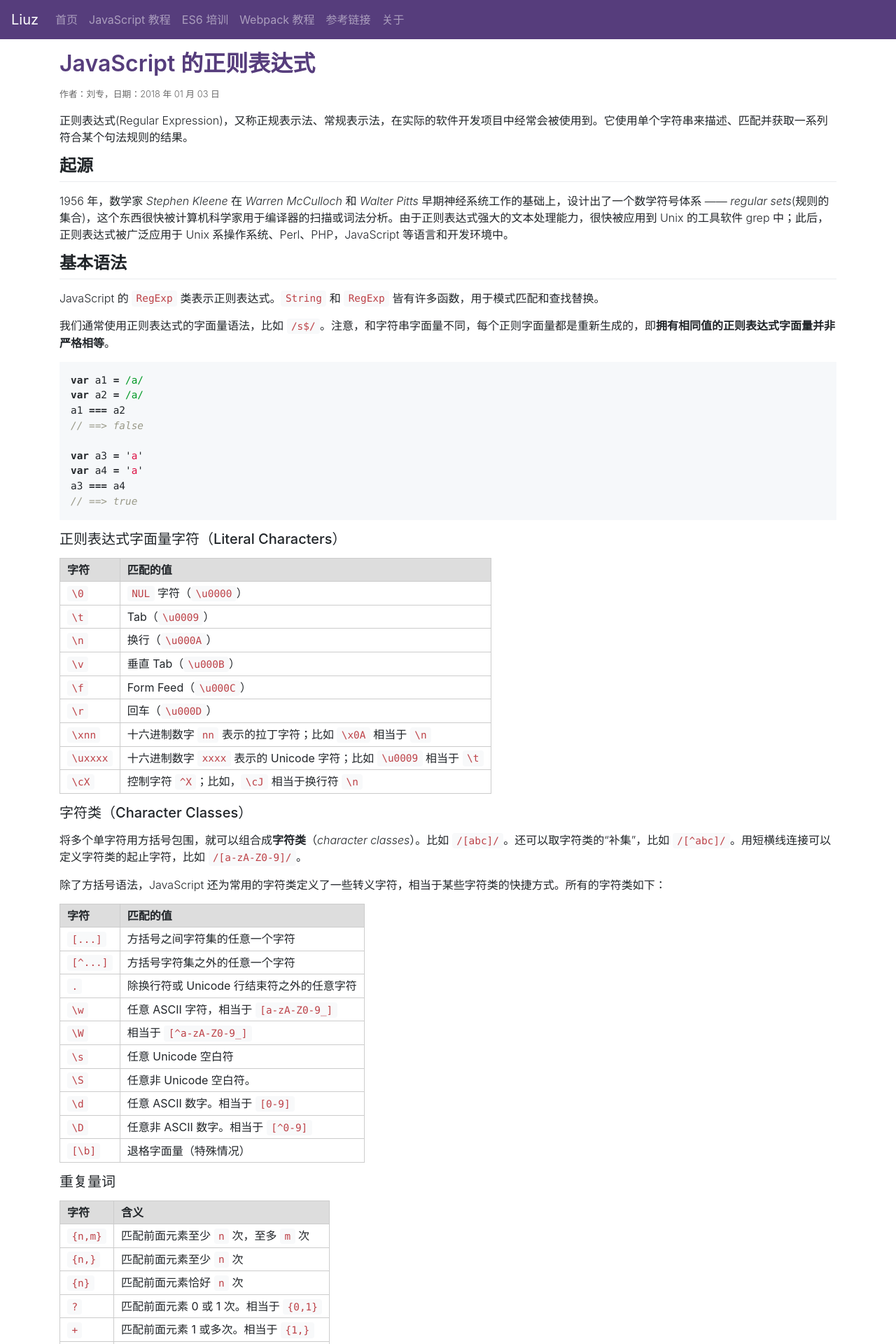
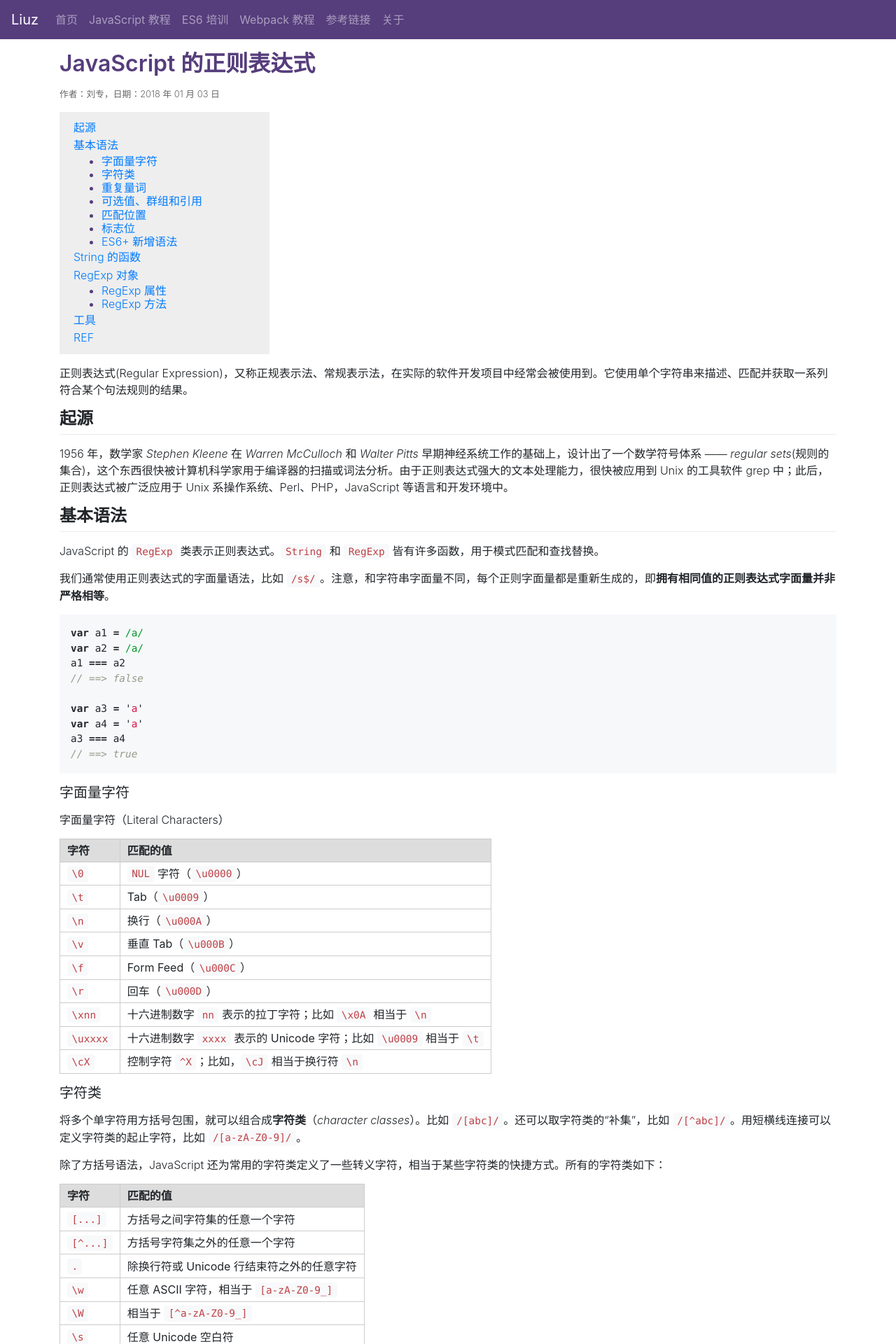
Before and after one commit to liuzhuan/liuzhuan.github.io, a Jekyll site: the page built from _posts/2018-01-03-js-regexp-usage.md, in a window 1280 px wide. Shown: the top 1920 px of the page at 70% size. Built offline with Jekyll 4.4.1, drawn with Linux system fonts in a browser that asks for light colours; nearby versions of some CDN libraries; comment, search, counter and statistics services are not loaded.

Commit message:
adding toc

````diff
--- a/_posts/2018-01-03-js-regexp-usage.md
+++ b/_posts/2018-01-03-js-regexp-usage.md
@@ -3,6 +3,9 @@ layout: post
 title: JavaScript 的正则表达式
 date: 2018-01-03
 ---
+
+* TOC
+{:toc}
 
 正则表达式(Regular Expression)，又称正规表示法、常规表示法，在实际的软件开发项目中经常会被使用到。它使用单个字符串来描述、匹配并获取一系列符合某个句法规则的结果。
 
@@ -28,7 +31,9 @@ a3 === a4
 // ==> true
 ```
 
-### 正则表达式字面量字符（Literal Characters）
+### 字面量字符
+
+字面量字符（Literal Characters）
 
 | 字符      | 匹配的值                                                       |
 | -------- | ------------------------------------------------------------- |
@@ -42,7 +47,7 @@ a3 === a4
 | `\uxxxx` | 十六进制数字 `xxxx` 表示的 Unicode 字符；比如 `\u0009` 相当于 `\t` |
 | `\cX`    | 控制字符 `^X`；比如，`\cJ` 相当于换行符 `\n`                      |
 
-### 字符类（Character Classes）
+### 字符类
 
 将多个单字符用方括号包围，就可以组合成**字符类**（*character classes*）。比如 `/[abc]/`。还可以取字符类的“补集”，比如 `/[^abc]/`。用短横线连接可以定义字符类的起止字符，比如 `/[a-zA-Z0-9]/`。
 
--- a/_sass/_base.scss
+++ b/_sass/_base.scss
@@ -26,3 +26,16 @@ td, th {
 th {
   background: #DDD;
 }
+
+#markdown-toc {
+  line-height: 1.6;
+  list-style-type: none;
+  padding: 10px 20px;
+  background: #EEE;
+  max-width: 300px;
+
+  ul {
+    line-height: 1.2;
+    list-style-type: disc;
+  }
+}
````
Also changed, not shown: other parts of _posts/2018-01-03-js-regexp-usage.md (+1 -1 lines), _posts/2017-12-08-hello-jekyll.md (+17 -4 lines).
